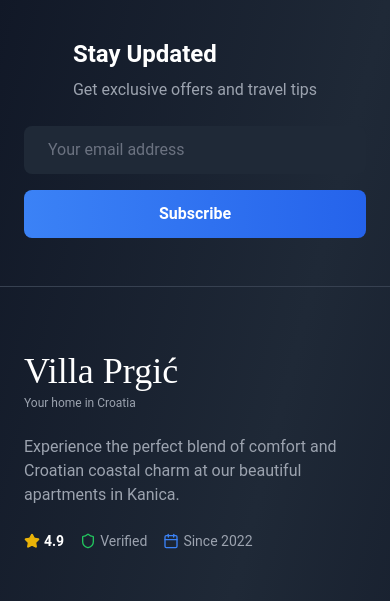
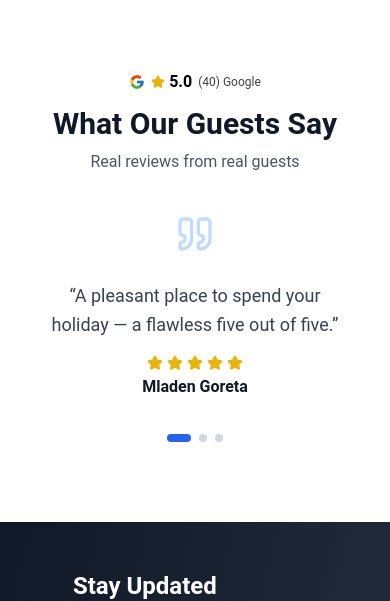
Before and after one commit to valentin994/villa-prgic, a React (Vite) app: page / in a window 390 px wide. Shown: the part 854-1455 px from the top of the page. Built offline with nearby package versions, Linux system fonts and the light colour scheme.

Commit message:
feature: added reviews on homepage and google icon with score, fixed the phone number

```diff
--- /dev/null
+++ b/src/Components/RatingBadge.tsx
@@ -0,0 +1,83 @@
+// Components/RatingBadge.tsx
+import { Star } from "lucide-react";
+import { PlatformRating } from "../data/ratings";
+
+const GoogleIcon = () => (
+  <svg className="w-4 h-4 flex-shrink-0" viewBox="0 0 48 48">
+    <path
+      fill="#FFC107"
+      d="M43.611,20.083H42V20H24v8h11.303c-1.649,4.657-6.08,8-11.303,8c-6.627,0-12-5.373-12-12 c0-6.627,5.373-12,12-12c3.059,0,5.842,1.154,7.961,3.039l5.657-5.657C34.046,6.053,29.268,4,24,4C12.955,4,4,12.955,4,24 c0,11.045,8.955,20,20,20c11.045,0,20-8.955,20-20C44,22.659,43.862,21.35,43.611,20.083z"
+    />
+    <path
+      fill="#FF3D00"
+      d="M6.306,14.691l6.571,4.819C14.655,15.108,18.961,12,24,12c3.059,0,5.842,1.154,7.961,3.039 l5.657-5.657C34.046,6.053,29.268,4,24,4C16.318,4,9.656,8.337,6.306,14.691z"
+    />
+    <path
+      fill="#4CAF50"
+      d="M24,44c5.166,0,9.86-1.977,13.409-5.192l-6.19-5.238C29.211,35.091,26.715,36,24,36 c-5.202,0-9.619-3.317-11.283-7.946l-6.522,5.025C9.505,39.556,16.227,44,24,44z"
+    />
+    <path
+      fill="#1976D2"
+      d="M43.611,20.083H42V20H24v8h11.303c-0.792,2.237-2.231,4.166-4.087,5.571 c0.001-0.001,0.002-0.001,0.003-0.002l6.19,5.238C36.971,39.205,44,34,44,24C44,22.659,43.862,21.35,43.611,20.083z"
+    />
+  </svg>
+);
+
+const BookingIcon = () => (
+  <svg className="w-4 h-4 flex-shrink-0" viewBox="0 0 48 48">
+    <rect width="48" height="48" rx="6" fill="#003580" />
+    <text
+      x="24"
+      y="32"
+      textAnchor="middle"
+      fontFamily="Georgia, serif"
+      fontWeight="bold"
+      fontSize="24"
+      fill="#fff"
+    >
+      B
+    </text>
+  </svg>
+);
+
+interface RatingBadgeProps {
+  platform: "google" | "booking";
+  rating: PlatformRating;
+  showLabel?: boolean;
+  className?: string;
+}
+
+function RatingBadge({
+  platform,
+  rating,
+  showLabel = true,
+  className = "",
+}: RatingBadgeProps) {
+  const Icon = platform === "google" ? GoogleIcon : BookingIcon;
+  const label = platform === "google" ? "Google" : "Booking.com";
+
+  return (
+    <a
+      href={rating.url}
+      target="_blank"
+      rel="noopener noreferrer"
+      className={`inline-flex items-center space-x-1.5 hover:opacity-80 transition-opacity ${className}`}
+    >
+      <Icon />
+      <span className="flex items-center space-x-1 font-semibold">
+        <Star className="w-3.5 h-3.5 text-yellow-500 fill-current" />
+        <span>
+          {rating.score.toFixed(1)}
+          {rating.maxScore !== 5 ? `/${rating.maxScore}` : ""}
+        </span>
+      </span>
+      {showLabel && (
+        <span className="text-xs opacity-75">
+          ({rating.reviewCount}) {label}
+        </span>
+      )}
+    </a>
+  );
+}
+
+export default RatingBadge;
--- /dev/null
+++ b/src/Components/ReviewsCarousel.tsx
@@ -0,0 +1,82 @@
+// Components/ReviewsCarousel.tsx
+import { useEffect, useState } from "react";
+import { AnimatePresence, motion } from "framer-motion";
+import { Quote, Star } from "lucide-react";
+
+interface Review {
+  name: string;
+  text: string;
+}
+
+interface ReviewsCarouselProps {
+  reviews: Review[];
+  intervalMs?: number;
+}
+
+function ReviewsCarousel({ reviews, intervalMs = 6000 }: ReviewsCarouselProps) {
+  const [index, setIndex] = useState(0);
+  const [paused, setPaused] = useState(false);
+
+  useEffect(() => {
+    if (paused || reviews.length < 2) return;
+    const id = setInterval(
+      () => setIndex((i) => (i + 1) % reviews.length),
+      intervalMs,
+    );
+    return () => clearInterval(id);
+  }, [paused, reviews.length, intervalMs]);
+
+  const review = reviews[index];
+
+  return (
+    <div
+      className="relative"
+      onMouseEnter={() => setPaused(true)}
+      onMouseLeave={() => setPaused(false)}
+    >
+      <Quote className="w-10 h-10 text-blue-200 mx-auto mb-4" />
+
+      <AnimatePresence mode="wait">
+        <motion.div
+          key={index}
+          initial={{ opacity: 0, y: 10 }}
+          animate={{ opacity: 1, y: 0 }}
+          exit={{ opacity: 0, y: -10 }}
+          transition={{ duration: 0.5 }}
+          className="flex flex-col items-center justify-center min-h-[140px] px-4"
+        >
+          <p className="text-lg md:text-xl text-gray-700 leading-relaxed max-w-2xl mx-auto mb-4 whitespace-pre-line">
+            “{review.text}”
+          </p>
+          <div className="flex items-center gap-1 mb-1">
+            {Array.from({ length: 5 }).map((_, i) => (
+              <Star
+                key={i}
+                className="w-4 h-4 text-yellow-500 fill-current"
+              />
+            ))}
+          </div>
+          <p className="font-semibold text-gray-900">{review.name}</p>
+        </motion.div>
+      </AnimatePresence>
+
+      {reviews.length > 1 && (
+        <div className="flex items-center justify-center gap-2 mt-6">
+          {reviews.map((_, i) => (
+            <button
+              key={i}
+              type="button"
+              onClick={() => setIndex(i)}
+              aria-label={`Review ${i + 1}`}
+              className={`h-2 rounded-full transition-all ${
+                i === index ? "w-6 bg-blue-600" : "w-2 bg-gray-300"
+              }`}
+            />
+          ))}
+        </div>
+      )}
+    </div>
+  );
+}
+
+export default ReviewsCarousel;
--- a/src/UI/ApartmentDetails.tsx
+++ b/src/UI/ApartmentDetails.tsx
@@ -13,7 +13,6 @@ import {
   Bed,
   Waves,
   Users,
-  Star,
   ChevronLeft,
   ChevronRight,
   X,
@@ -32,6 +31,8 @@ import {
 import "react-date-range/dist/styles.css";
 import "react-date-range/dist/theme/default.css";
 import Lightbox from "../Components/Lightbox";
+import RatingBadge from "../Components/RatingBadge";
+import { ratings } from "../data/ratings";
 
 // Add custom calendar styles
 const calendarStyles = `
@@ -650,11 +651,10 @@ function ApartmentDetails() {
           <div className="mb-4 lg:mb-6">
             <h1 className="text-2xl lg:text-4xl font-bold text-gray-900 mb-2">{name}</h1>
             <div className="flex flex-wrap items-center gap-2 lg:gap-4 text-sm lg:text-base text-gray-600">
-              <div className="flex items-center space-x-1">
-                <Star className="w-4 h-4 lg:w-5 lg:h-5 text-yellow-500 fill-current" />
-                <span className="font-semibold">4.9</span>
-                <span className="hidden sm:inline">({t("booking.reviews")})</span>
-              </div>
+              <RatingBadge platform="google" rating={ratings.google} />
+              {ratings.booking && (
+                <RatingBadge platform="booking" rating={ratings.booking} />
+              )}
               <span className="hidden sm:inline">•</span>
               <div className="flex items-center space-x-1">
                 <MapPin className="w-3 h-3 lg:w-4 lg:h-4" />
@@ -747,11 +747,13 @@ function ApartmentDetails() {
                     <span className="text-sm lg:text-base text-gray-600"> {t("booking.perNight")}</span>
                   </div>
                   <div className="text-right">
-                    <div className="flex items-center space-x-1 text-xs lg:text-sm">
-                      <Star className="w-3 h-3 lg:w-4 lg:h-4 text-yellow-500 fill-current" />
-                      <span className="font-semibold">4.9</span>
-                    </div>
-                    <span className="text-xs text-gray-500">{t("booking.reviews")}</span>
+                    <RatingBadge
+                      platform="google"
+                      rating={ratings.google}
+                      showLabel={false}
+                      className="text-xs lg:text-sm"
+                    />
+                    <span className="block text-xs text-gray-500">{t("booking.reviews")}</span>
                   </div>
                 </div>
 
--- a/src/UI/Footer.tsx
+++ b/src/UI/Footer.tsx
@@ -12,10 +12,11 @@ import {
   MessageCircle,
   Calendar,
   Shield,
-  Star,
   ChevronRight,
-  Heart
+  Heart,
 } from "lucide-react";
+import RatingBadge from "../Components/RatingBadge";
+import { ratings } from "../data/ratings";
 
 function Footer() {
   const { t, i18n } = useTranslation();
@@ -40,13 +41,13 @@ function Footer() {
     { path: "/", label: t("navigation.home") },
     { path: "/apartments", label: t("navigation.apartments") },
     { path: "/region", label: t("footer.exploreRegion") },
-    { path: "/contact", label: t("navigation.contact") }
+    { path: "/contact", label: t("navigation.contact") },
   ];
 
   const legalLinks = [
     { path: "/impressum", label: "Impressum" },
     { path: "/privacy", label: "Privacy Policy" },
-    { path: "/terms", label: "Terms & Conditions" }
+    { path: "/terms", label: "Terms & Conditions" },
   ];
 
   const socialLinks = [
@@ -54,20 +55,20 @@ function Footer() {
       icon: Facebook,
       href: "https://www.facebook.com/villaprgic",
       label: "Facebook",
-      color: "hover:bg-blue-600"
+      color: "hover:bg-blue-600",
     },
     {
       icon: Instagram,
       href: "https://instagram.com/villaprgic",
       label: "Instagram",
-      color: "hover:bg-gradient-to-br hover:from-purple-600 hover:to-pink-600"
+      color: "hover:bg-gradient-to-br hover:from-purple-600 hover:to-pink-600",
     },
     {
       icon: MessageCircle,
-      href: "https://wa.me/00385958203771",
+      href: "https://wa.me/00436645231425",
       label: "WhatsApp",
-      color: "hover:bg-green-600"
-    }
+      color: "hover:bg-green-600",
+    },
   ];
 
   return (
@@ -77,7 +78,9 @@ function Footer() {
         <div className="max-w-7xl mx-auto px-6 py-12">
           <div className="flex flex-col lg:flex-row items-center justify-between gap-6">
             <div>
-              <h3 className="text-2xl font-bold mb-2">{t("footer.stayUpdated")}</h3>
+              <h3 className="text-2xl font-bold mb-2">
+                {t("footer.stayUpdated")}
+              </h3>
               <p className="text-gray-400">{t("footer.offerSubtitle")}</p>
             </div>
             <div className="flex flex-col gap-2 w-full lg:w-auto">
@@ -122,32 +125,38 @@ function Footer() {
           <div>
             <Link to="/" className="inline-block mb-6">
               <h2 className="font-lux text-4xl text-white">Villa Prgić</h2>
-              <p className="text-xs text-gray-400 mt-1">{t("footer.tagline")}</p>
+              <p className="text-xs text-gray-400 mt-1">
+                {t("footer.tagline")}
+              </p>
             </Link>
-            <p className="text-gray-400 mb-6">
-              {t("footer.description")}
-            </p>
+            <p className="text-gray-400 mb-6">{t("footer.description")}</p>
 
             {/* Trust Badges */}
-            <div className="flex items-center space-x-4">
-              <div className="flex items-center space-x-1">
-                <Star className="w-4 h-4 text-yellow-500 fill-current" />
-                <span className="text-sm font-semibold">4.9</span>
-              </div>
+            <div className="flex items-center flex-wrap gap-4 text-sm">
+              <RatingBadge platform="google" rating={ratings.google} />
+              {ratings.booking && (
+                <RatingBadge platform="booking" rating={ratings.booking} />
+              )}
               <div className="flex items-center space-x-1">
                 <Shield className="w-4 h-4 text-green-500" />
-                <span className="text-sm text-gray-400">{t("footer.verified")}</span>
+                <span className="text-sm text-gray-400">
+                  {t("footer.verified")}
+                </span>
               </div>
               <div className="flex items-center space-x-1">
                 <Calendar className="w-4 h-4 text-blue-500" />
-                <span className="text-sm text-gray-400">{t("footer.since")}</span>
+                <span className="text-sm text-gray-400">
+                  {t("footer.since")}
+                </span>
               </div>
             </div>
           </div>
 
           {/* Quick Links */}
           <div>
-            <h3 className="text-lg font-semibold mb-6">{t("footer.quickLinks")}</h3>
+            <h3 className="text-lg font-semibold mb-6">
+              {t("footer.quickLinks")}
+            </h3>
             <ul className="space-y-3">
               {quickLinks.map((link) => (
                 <li key={link.path}>
@@ -155,7 +164,7 @@ function Footer() {
                     to={link.path}
                     className={({ isActive }) =>
                       `flex items-center space-x-2 text-gray-400 hover:text-white transition-colors ${
-                        isActive ? 'text-blue-400' : ''
+                        isActive ? "text-blue-400" : ""
                       }`
                     }
                   >
@@ -169,7 +178,9 @@ function Footer() {
 
           {/* Contact Info */}
           <div>
-            <h3 className="text-lg font-semibold mb-6">{t("footer.contactUs")}</h3>
+            <h3 className="text-lg font-semibold mb-6">
+              {t("footer.contactUs")}
+            </h3>
             <ul className="space-y-4">
               <li>
                 <a
@@ -180,19 +191,21 @@ function Footer() {
                 >
                   <MapPin className="w-5 h-5 mt-0.5 flex-shrink-0" />
                   <span>
-                    Kanica 265<br />
-                    22010 Primošten<br />
+                    Kanica 265
+                    <br />
+                    22010 Primošten
+                    <br />
                     Croatia
                   </span>
                 </a>
               </li>
               <li>
                 <a
-                  href="tel:+385958203771"
+                  href="tel:+436645231425"
                   className="flex items-center space-x-3 text-gray-400 hover:text-white transition-colors"
                 >
                   <Phone className="w-5 h-5" />
-                  <span>+385 95 820 3771</span>
+                  <span>+43 664 5231425</span>
                 </a>
               </li>
               <li>
@@ -209,7 +222,9 @@ function Footer() {
 
           {/* Social & Legal */}
           <div>
-            <h3 className="text-lg font-semibold mb-6">{t("footer.followUs")}</h3>
+            <h3 className="text-lg font-semibold mb-6">
+              {t("footer.followUs")}
+            </h3>
 
             {/* Social Icons */}
             <div className="flex space-x-3 mb-8">
@@ -231,7 +246,9 @@ function Footer() {
 
             {/* Legal Links */}
             <div>
-              <h4 className="text-sm font-semibold text-gray-500 mb-3">{t("footer.legal")}</h4>
+              <h4 className="text-sm font-semibold text-gray-500 mb-3">
+                {t("footer.legal")}
+              </h4>
               <ul className="space-y-2">
                 {legalLinks.map((link) => (
                   <li key={link.path}>
@@ -281,7 +298,6 @@ function Footer() {
           </div>
         </div>
       </div>
-
     </footer>
   );
 }
--- a/src/UI/Home.tsx
+++ b/src/UI/Home.tsx
@@ -2,11 +2,19 @@
 import { motion } from "framer-motion";
 import { Link } from "react-router-dom";
 import { useTranslation } from "react-i18next";
+import RatingBadge from "../Components/RatingBadge";
+import ReviewsCarousel from "../Components/ReviewsCarousel";
+import { ratings } from "../data/ratings";
 
 function Home() {
   const { t } = useTranslation();
+  const reviews = t("reviews.list", { returnObjects: true }) as {
+    name: string;
+    text: string;
+  }[];
 
   return (
+    <>
     <section className="relative min-h-screen flex items-center justify-center overflow-hidden">
       {/* Background Image with Overlay */}
       <div className="absolute inset-0">
@@ -55,6 +63,21 @@ function Home() {
         </motion.div>
       </div>
     </section>
+
+    {/* Reviews Section */}
+    <section className="bg-white py-20">
+      <div className="max-w-4xl mx-auto px-6 text-center">
+        <div className="flex justify-center mb-3">
+          <RatingBadge platform="google" rating={ratings.google} />
+        </div>
+        <h2 className="text-3xl font-bold text-gray-900 mb-2">
+          {t("reviews.heading")}
+        </h2>
+        <p className="text-gray-600 mb-10">{t("reviews.subheading")}</p>
+        <ReviewsCarousel reviews={reviews} />
+      </div>
+    </section>
+    </>
   );
 }
 export default Home;
--- /dev/null
+++ b/src/data/ratings.ts
@@ -0,0 +1,18 @@
+export interface PlatformRating {
+  score: number;
+  maxScore: number;
+  reviewCount: number;
+  url: string;
+}
+
+export const ratings: {
+  google: PlatformRating;
+  booking?: PlatformRating;
+} = {
+  google: {
+    score: 5,
+    maxScore: 5,
+    reviewCount: 40,
+    url: "https://maps.app.goo.gl/nrS5Xysdsn9fTQcW6",
+  },
+};
--- a/src/i18n.ts
+++ b/src/i18n.ts
@@ -40,6 +40,24 @@ i18n
               "Comfortable apartments in Kanica, Croatia — steps from the sea",
             exploreApartments: "Explore Apartments",
             checkAvailability: "Check Availability",
+          },
+          reviews: {
+            heading: "What Our Guests Say",
+            subheading: "Real reviews from real guests",
+            list: [
+              {
+                name: "Mladen Goreta",
+                text: "A pleasant place to spend your holiday — a flawless five out of five.",
+              },
+              {
+                name: "Ivana Tanjga",
+                text: "A perfect five out of five, everything is flawless! Highly recommend 🤗",
+              },
+              {
+                name: "Manuel Siegwart",
+                text: "We've been there twice already. I highly recommend it. The peace and quiet are simply indescribable.\n\nThe apartments and the pool are very well maintained, which makes a longer stay easy. Mirjana also prepares a fantastic breakfast. She's very easy to talk to and takes wonderful care of everything. Thank you so much, dear Mirjana! We would love to come back again.",
+              },
+            ],
           },
           apartman: "Apartment",
           istrazi: "Explore",
@@ -340,8 +358,8 @@ i18n
             checkOut: "Check-out Date",
             preferredApt: "Preferred Apartment",
             selectApt: "Select an apartment",
-            apt1: "Apartment 1 – 6 guests",
-            apt2: "Apartment 2 – 4 guests",
+            apt1: "Apartment 1 – 2 adults + 2 children",
+            apt2: "Apartment 2 – 6 guests",
             apt3: "Apartment 3 – 2 guests",
             yourMessage: "Your Message",
             messagePlaceholder:
@@ -464,6 +482,24 @@ i18n
               "Gemütliche Apartments in Kanica, Kroatien – direkt am Meer",
             exploreApartments: "Apartments erkunden",
             checkAvailability: "Verfügbarkeit prüfen",
+          },
+          reviews: {
+            heading: "Das sagen unsere Gäste",
+            subheading: "Echte Bewertungen von echten Gästen",
+            list: [
+              {
+                name: "Mladen Goreta",
+                text: "Ein angenehmer Ort für den Jahresurlaub – eine makellose Fünf von fünf.",
+              },
+              {
+                name: "Ivana Tanjga",
+                text: "Eine makellose Fünf, alles ist perfekt! Ich empfehle es sehr 🤗",
+              },
+              {
+                name: "Manuel Siegwart",
+                text: "Wir waren schon zweimal dort. Ich kann es nur wärmstens empfehlen. Die Ruhe und Stille sind einfach unbeschreiblich.\n\nDie Apartments und der Pool werden sehr gut gepflegt, was einen längeren Aufenthalt angenehm macht. Mirjana bereitet außerdem ein fantastisches Frühstück zu. Mit ihr lässt sich sehr leicht reden und sie kümmert sich wirklich wunderbar um alles. Vielen lieben Dank, liebe Mirjana! Wir würden gerne wieder zurückkommen.",
+              },
+            ],
           },
           apartman: "Apartment",
           istrazi: "Erkunde",
@@ -766,8 +802,8 @@ i18n
             checkOut: "Abreisedatum",
             preferredApt: "Bevorzugtes Apartment",
             selectApt: "Apartment auswählen",
-            apt1: "Apartment 1 – 6 Gäste",
-            apt2: "Apartment 2 – 4 Gäste",
+            apt1: "Apartment 1 – 2 Erwachsene + 2 Kinder",
+            apt2: "Apartment 2 – 6 Gäste",
             apt3: "Apartment 3 – 2 Gäste",
             yourMessage: "Ihre Nachricht",
             messagePlaceholder:
@@ -890,6 +926,24 @@ i18n
             subtitle: "Udobni apartmani u Kanici, Hrvatska – korak od mora",
             exploreApartments: "Istraži apartmane",
             checkAvailability: "Provjeri dostupnost",
+          },
+          reviews: {
+            heading: "Što kažu naši gosti",
+            subheading: "Stvarne recenzije stvarnih gostiju",
+            list: [
+              {
+                name: "Mladen Goreta",
+                text: "Ugodno mjesto za provesti godišnji odmor, savršeno čista petica.",
+              },
+              {
+                name: "Ivana Tanjga",
+                text: "Čista petica, sve je savršeno!\nPreporučam 🤗",
+              },
+              {
+                name: "Manuel Siegwart",
+                text: "Bili smo tamo već dva puta. Toplo preporučujem. Mir i tišina su jednostavno neopisivi.\n\nApartmani i bazen su vrlo dobro održavani, što olakšava duži boravak. Mirjana također priprema fantastičan doručak. S njom je vrlo lako razgovarati i stvarno se divno brine o svemu. Puno ti hvala, draga Mirjana! Voljeli bismo se ponovno vratiti.",
+              },
+            ],
           },
           apartman: "Apartman",
           istrazi: "Istraži",
@@ -1190,8 +1244,8 @@ i18n
             checkOut: "Datum odjave",
             preferredApt: "Željeni apartman",
             selectApt: "Odaberite apartman",
-            apt1: "Apartman 1 – 6 gostiju",
-            apt2: "Apartman 2 – 4 gosta",
+            apt1: "Apartman 1 – 2 odrasle osobe + 2 djece",
+            apt2: "Apartman 2 – 6 gostiju",
             apt3: "Apartman 3 – 2 gosta",
             yourMessage: "Vaša poruka",
             messagePlaceholder:
```
